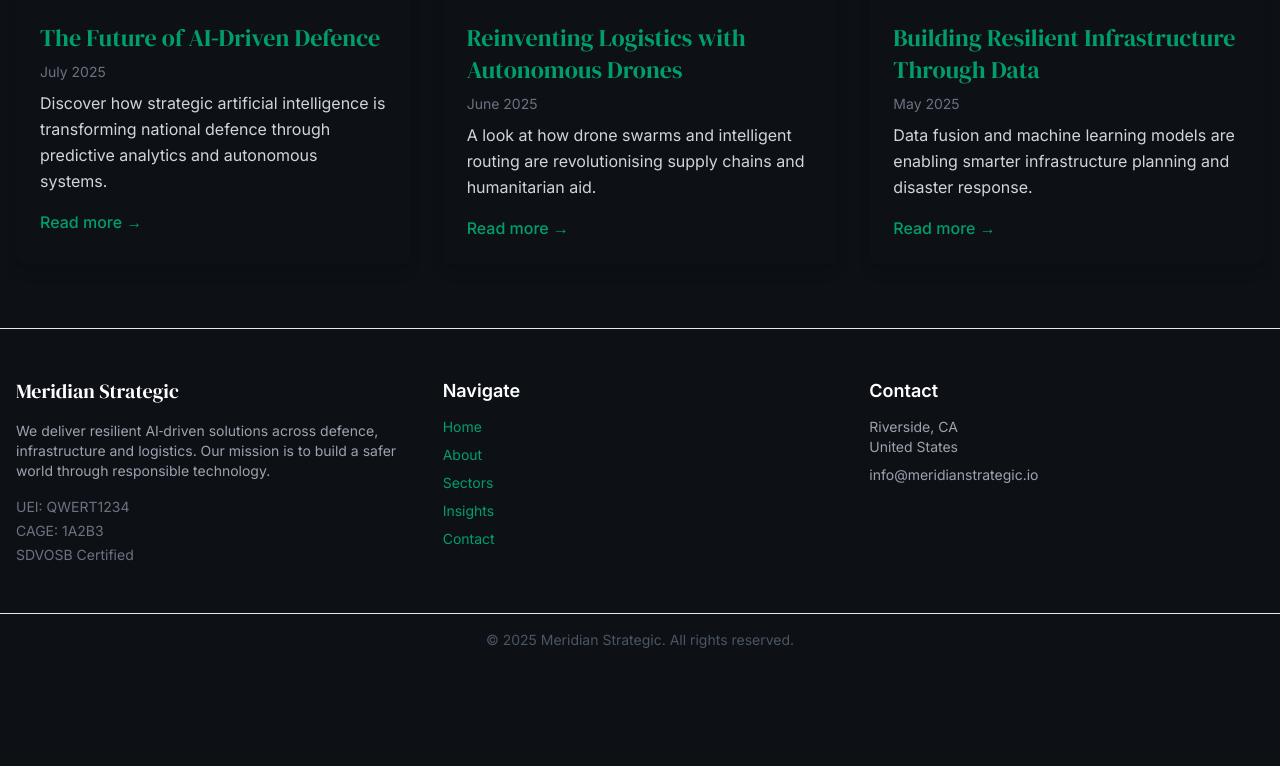
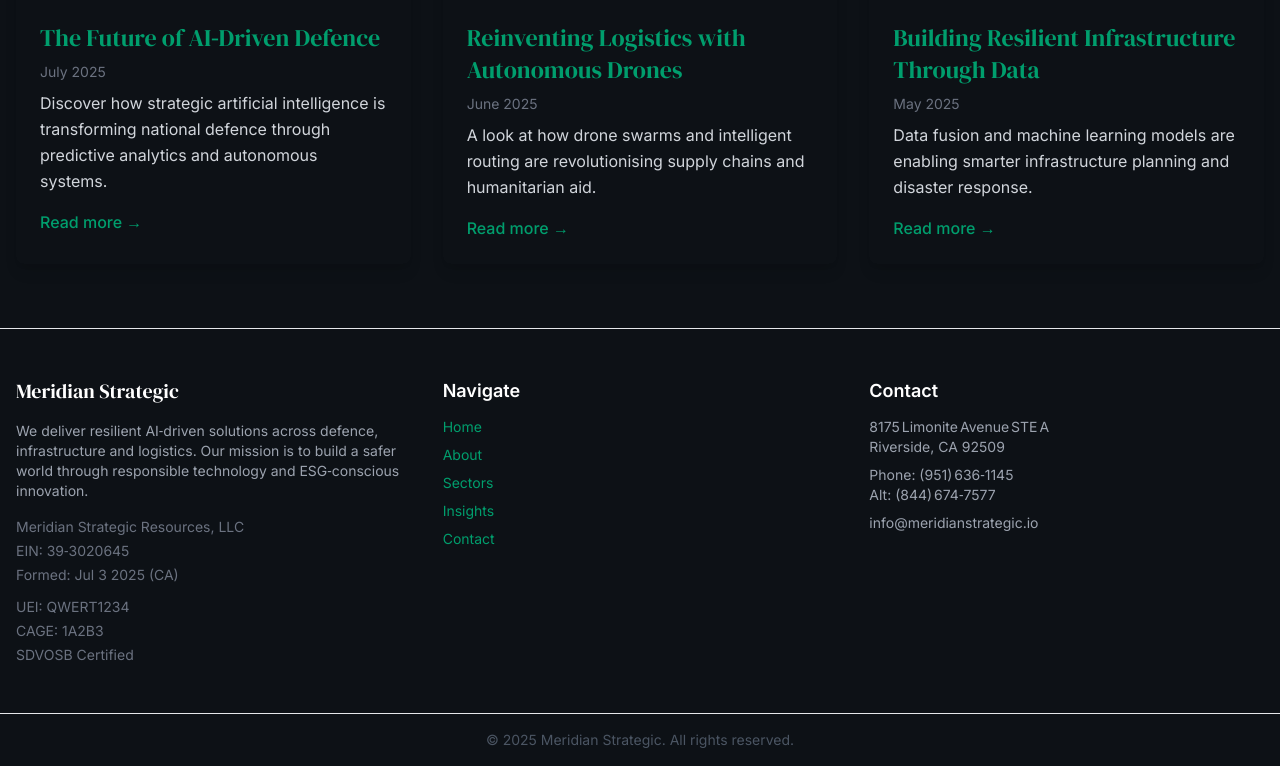
Before and after one commit to meridian004/meridian-strategic-react, a React (Vite) app: page /insights in a window 1280 px wide. Shown: the part 450-1216 px from the top of the page. Before the commit the page ends 1116 px from the top, so only its background shows below. Built offline with nearby package versions, Linux system fonts and the light colour scheme.

Commit message:
Update Footer.jsx with corporate info and contact details

```diff
--- a/src/components/Footer.jsx
+++ b/src/components/Footer.jsx
@@ -16,9 +16,15 @@ export default function Footer() {
           <p className="text-gray-400">
             We deliver resilient AI‑driven solutions across defence, infrastructure and
             logistics. Our mission is to build a safer world through responsible
-            technology.
+            technology and ESG‑conscious innovation.
           </p>
-          <div className="mt-4 space-y-1 text-gray-500">
+          {/* Corporate information from official filings */}
+          <div className="mt-4 text-gray-500 space-y-1">
+            <p>Meridian Strategic Resources, LLC</p>
+            <p>EIN: 39‑3020645</p>
+            <p>Formed: Jul 3 2025 (CA)</p>
+          </div>
+          <div className="mt-3 space-y-1 text-gray-500">
             <p>UEI: QWERT1234</p>
             <p>CAGE: 1A2B3</p>
             <p>SDVOSB Certified</p>
@@ -46,7 +52,12 @@ export default function Footer() {
         </div>
         <div>
           <h4 className="font-semibold text-lg mb-3">Contact</h4>
-          <p className="text-gray-400">Riverside, CA<br />United States</p>
+          <p className="text-gray-400">
+            8175 Limonite Avenue STE A<br />
+            Riverside, CA 92509
+          </p>
+          <p className="text-gray-400 mt-2">Phone: (951) 636‑1145</p>
+          <p className="text-gray-400">Alt: (844) 674‑7577</p>
           <p className="text-gray-400 mt-2">info@meridianstrategic.io</p>
         </div>
       </div>
```
